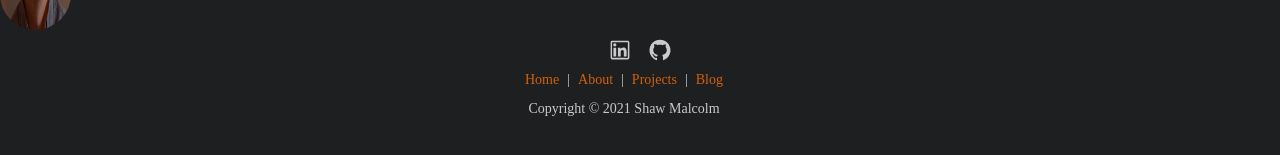
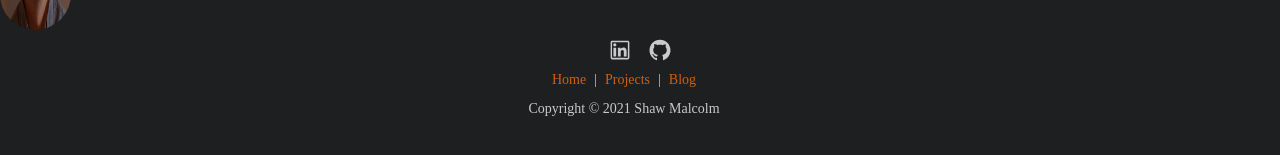
Before and after one commit to dwyafon/shaw-malcolm-portfolio, a Next.js app: page / in a window 1280 px wide. Shown: the part 339-494 px from the top of the page. Built offline with nearby package versions, Linux system fonts and the light colour scheme; a web font is replaced by a local one.

Commit message:
remove about page from footer nav

```diff
--- a/components/footer.js
+++ b/components/footer.js
@@ -30,10 +30,6 @@ const Footer = () => {
             <a className='mx-2 anchor'>Home</a>
           </Link>
           |
-          <Link href='/about'>
-            <a className='mx-2 anchor'>About</a>
-          </Link>
-          |
           <Link href='/projects'>
             <a className='mx-2 anchor'>Projects</a>
           </Link>
```
